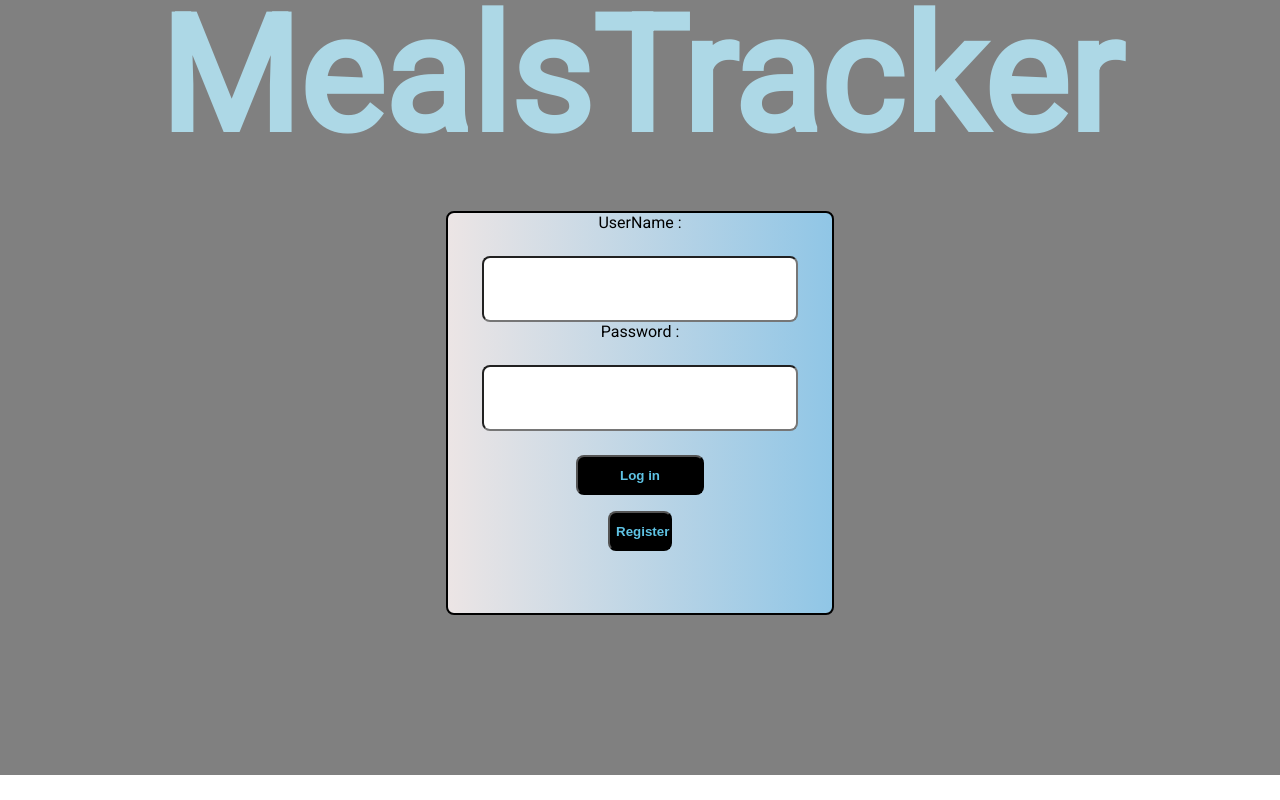
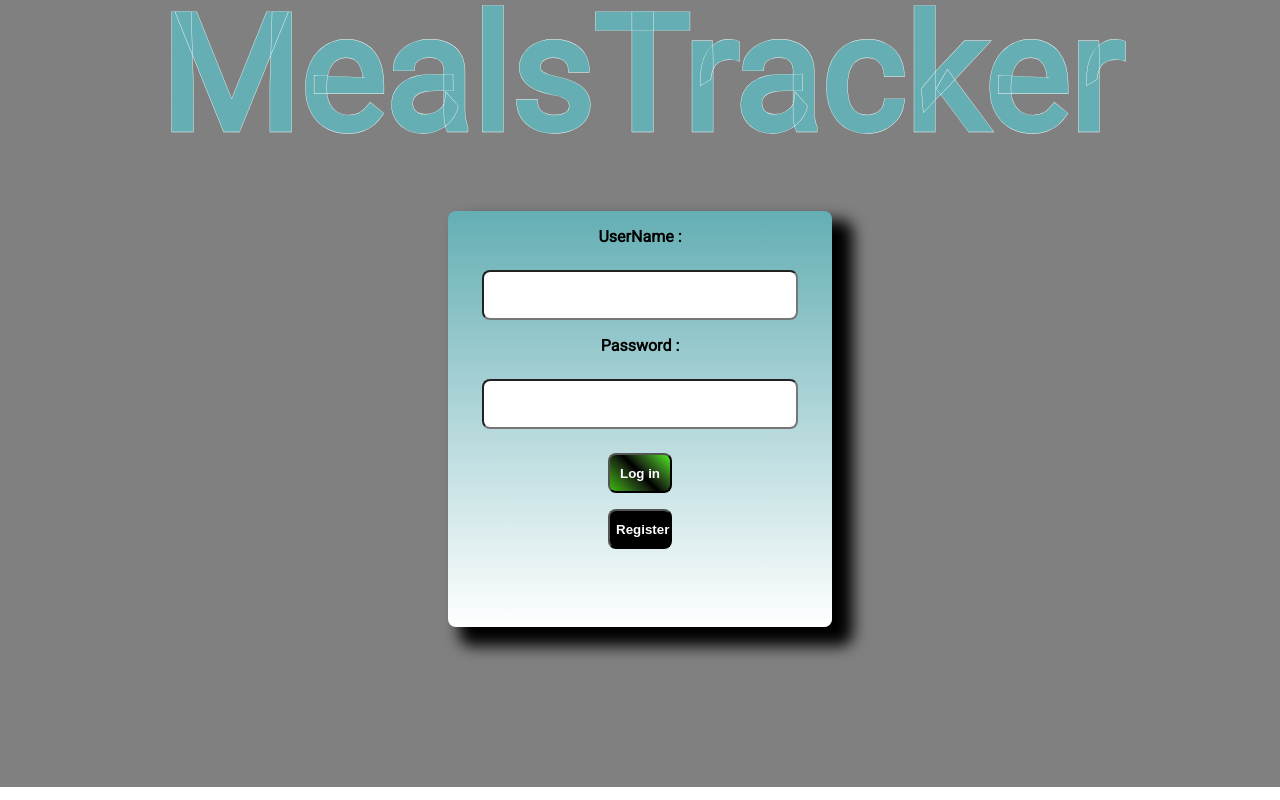
Before and after one commit to TheCanadien/ReactFrontEnd, a React (Create React App) app: page / in a window 1280 px wide. Built offline with nearby package versions, Linux system fonts and the light colour scheme; no server answers.

Commit message:
styled home page

```diff
--- a/package.json
+++ b/package.json
@@ -7,7 +7,9 @@
     "@testing-library/react": "^12.1.2",
     "@testing-library/user-event": "^13.5.0",
     "axios": "^0.25.0",
+    "chart.js": "^3.7.1",
     "react": "^17.0.2",
+    "react-chartjs-2": "^4.0.1",
     "react-dom": "^17.0.2",
     "react-router-dom": "^6.2.1",
     "react-router-hash-link": "^2.4.3",
--- /dev/null
+++ b/src/Components/Graph.js
@@ -0,0 +1,151 @@
+import React, {useEffect, useState} from 'react';
+import {Line} from 'react-chartjs-2';
+import Chart from 'chart.js/auto';
+import axios from 'axios';
+
+const Graph = ({userData}) =>{
+
+    const atoken = JSON.parse(localStorage.getItem('token'));
+    const [currentdate, setCurrentDate] = useState(null);
+    const [previousDate, setPreviousDate] = useState(null);
+
+    useEffect(()=>{
+
+
+
+
+
+    },[currentdate, previousDate]);
+
+   const months = ['January', 'February', 'March', 'April', 'May', 'June', 'July', 'August',
+     'September', 'October', 'November', 'December'];
+
+
+   //  months.forEach(element => console.log(element));
+ const [dates, setDates] = useState([]);
+
+    const calculateMonthPrior = ()=>{
+
+
+
+
+
+
+    }
+
+
+
+
+
+
+    const createDateString = (dateValue) =>{
+
+        let date =  new Date(Date.now());
+        if(dateValue!==undefined){
+         date = new Date(dateValue);
+        }
+       //
+        let num = date.getMonth() + 1;
+        let month = num.toString();
+        let adate = date.getDate().toString();
+        const year = date.getFullYear().toString();
+        if(adate.length === 1){
+            adate = "0" + adate;
+        }
+        if(month.length ===1){
+            month = "0" + month;
+        }
+        return year + "-" + month + "-" + adate;
+    }
+
+
+   // console.log(createDateString());
+
+
+
+
+
+
+
+
+
+
+
+    const getMeals = async () =>{
+        console.log('calling getMeals');
+         await axios.get(`http://18.213.166.93:3000/entry/${currentdate}/${previousDate}${userData.username}`,{ headers:{
+        "content-type": "application/json",
+        "Authorization" : atoken
+      }} )
+        .then(res => {
+        })
+        .catchv(res=>{
+
+        });
+    }
+
+
+   const dateHandler = (e) =>{
+    console.log(e.target.value);
+
+   }
+
+   const datesubmitHandler = (e) =>{
+      e.preventDefault();
+   }
+
+
+
+
+
+
+
+
+    const state = {
+        labels: ['January', 'February', 'March',
+                 'April', 'May'],
+        datasets: [
+          {
+            label: 'Rainfall',
+            fill: false,
+            lineTension: 0.5,
+            backgroundColor: 'rgba(75,192,192,1)',
+            borderColor: 'rgba(0,0,0,1)',
+            borderWidth: 2,
+            data: [65,1, 359, 80, 81, 56]
+          }
+        ]
+      }
+
+
+
+    return(
+        <div>
+ {/*
+<div>
+
+      <input className="graphdate" type='date' onChange={dateHandler}></input>
+          <button onClick={datesubmitHandler} className="changegraphdate" >Change Date</button>
+
+</div>
+ */}
+
+
+            <Line
+        data={state}
+        options={{
+          title:{
+            display:true,
+            text:'Average Rainfall per month',
+            fontSize:20
+          },
+          legend:{
+            display:true,
+            position:'right'
+          }
+        }}
+      /></div>
+    )
+}
+
+export default Graph;
--- a/src/Components/Home.js
+++ b/src/Components/Home.js
@@ -1,5 +1,5 @@
 import axios from 'axios';
-import React, {useEffect, useState} from 'react';
+import React, {useEffect} from 'react';
 import Login from './Login';
 import Register from './Register';
 import {useNavigate} from 'react-router-dom';
--- a/src/Components/Login.js
+++ b/src/Components/Login.js
@@ -24,7 +24,7 @@ const Login = ({isVisible, setVisible, userName, setUserName}) =>{
      "password" : password,
      };
 
-     console.log(userLogin);
+   // console.log(userLogin);
        axios.post('http://18.213.166.93:3000/api/user/login', JSON.stringify(userLogin),{ headers:{
          "content-type": "application/json",
        }}
@@ -36,22 +36,25 @@ const Login = ({isVisible, setVisible, userName, setUserName}) =>{
           console.log('This is the body');
           console.log(res);
           localStorage.setItem('token', JSON.stringify(res.data.accesstoken));
+          setUserName(name);
+          setPassword('');
+          setName('');
+
+          navigate(`/user/${name}`);
+
+
         })
         .catch(error => {
             console.log(error.response);
         })
-    setUserName(name);
-    setPassword('');
-    setName('');
 
-    navigate(`/user/${name}`);
 
   }
 
 
   const makeVisible= (e) =>{
     setVisible(!isVisible);
-    console.log('shit');
+
     e.preventDefault();
 }
 
@@ -71,15 +74,15 @@ const passHandler = (e)=>{
     return(
         <div>
         <form className= {isVisible ? 'makeOpaque' : ''} name="logform">
-      <label>UserName :</label>
+      <label className="logUserLabel">UserName :</label>
        <div> <input value={name} onChange={userHandler} type="text" name="uname"  disabled=   {isVisible ? "disabled" : ''}
 
        /></div>
-       <label>Password :</label>
+       <label className="logPassLabel">Password :</label>
        <div> <input value={password} onChange={passHandler}type="password" name="pword" disabled=   {isVisible ? "disabled" : ''}
        /></div>
         <div>
-        <input className="subButton" onClick={submitHandler}  type="submit" value="Log in" disabled=   {isVisible ? "disabled" : ''}
+        <input className="logbutton" onClick={submitHandler}  type="submit" value="Log in" disabled=   {isVisible ? "disabled" : ''}
         />
         </div>
         <button className={isVisible ? "invisiblebutton" : 'registerbutton'} onClick={makeVisible}
--- a/src/Components/Register.js
+++ b/src/Components/Register.js
@@ -79,13 +79,13 @@ setName('');
         <div>
      <form className= {isVisible ? 'makeVisibile' : 'makeInvisible'} id="registerForm">
 
-    <label> UserName :</label>
+    <label className="usernameLabel"> UserName :</label>
         <div><input value={name} onChange={userHandler}  type="text" name="username2" /></div>
-         <label>Email :</label>
+         <label className="emailLabel">Email :</label>
          <div> <input value={email} onChange={emailHandler}type="email" name="email" /></div>
-         <label> Password:</label>
+         <label className="passwordLabel"> Password:</label>
          <div><input value={password} onChange={passHandler} type="password" name="password2"/></div>
-        <input className="registersubButton" onClick={submitHandler} type="submit" value="Submit" />
+        <input className="regsubButton" onClick={submitHandler} type="submit" value="Register" />
       <div>  <button className={isVisible ? "closeButton" : 'makeInvisible'} onClick={makeInvisible}>X</button></div>
    </form>
    </div>
--- a/src/Components/SearchFoods.js
+++ b/src/Components/SearchFoods.js
@@ -156,7 +156,7 @@ const submitGramsHandler = (e)=>{
             <ul className={foundFoods.length >0 ? "foundFoods" : "hidden"}>
         {foundFoods.map(item =>(
            <li   key={item.id}className ="foodsList">
-          <HashLink className="hashlink" onClick={(e)=>clickHandler(e,item)} className='foodlinks' to="#fooddetails">
+          <HashLink  onClick={(e)=>clickHandler(e,item)} className='foodlinks' to="#fooddetails">
           {item.food_type}
           </HashLink>
 
--- a/src/Components/User.js
+++ b/src/Components/User.js
@@ -2,7 +2,6 @@ import React, {useState} from 'react';
 import UserInfo from './UserInfo';
 import Meals from './Meals';
 import '../User.scss';
-import SearchFoods from './SearchFoods';
 
 
 const User = () =>{
--- a/src/Components/UserInfo.js
+++ b/src/Components/UserInfo.js
@@ -1,11 +1,14 @@
 import React, {useState, useEffect} from 'react';
 import axios from 'axios';
 import '../User.scss';
+//import Graph from './Graph';
+import {useNavigate} from 'react-router-dom';
+
 
 const UserInfo =({userData, setUserData})=>{
 
     const atoken = JSON.parse(localStorage.getItem('token'));
-
+    let navigate = useNavigate();
 
   const [userData1, setUserData1] = useState({});
 
@@ -27,6 +30,9 @@ const UserInfo =({userData, setUserData})=>{
          })
          .catch(error => {
              console.log(error.response);
+             if(error.response.data === 'Access Denied'){
+              navigate('/');
+             }
          })
 
       };
@@ -96,7 +102,9 @@ const editForm = ()=>{
 
 return(
 <div className="editText">
-
+  <div>
+  {/*<Graph userData={userData}/>*/}
+  </div>
 <div name="auser" className="user">
        <div>Username: {userData.username}</div>
        <div>Profile Public: {JSON.stringify(userData.public)}</div>
--- a/src/Home.scss
+++ b/src/Home.scss
@@ -1,16 +1,18 @@
 
 .makeVisibile{
-    background: linear-gradient(to right, #ece5e5, #90c6e6);
+   // background: linear-gradient(to right, #ece5e5, #90c6e6);
+   background-color:rgba(69,226,238,0.4741246840533089) ;
     width: 30vw;
     height: 63vh;
     border-radius: 1.0vh;
-    margin: auto;
-    border: .25vh solid black;
-    margin-left: 25%;
+    -webkit-box-shadow: 16px 14px 15px 5px #000000;
+    box-shadow: 16px 14px 15px 5px #000000;
+    margin-left: 30vw;
+    padding-top: 2vh;
 }
 .registerbutton{
  margin-top: 2vh;
- color:  rgb(95, 195, 228);
+ color:  white;
 }
 
 
@@ -21,7 +23,8 @@
 
 
 .makeOpaque{
-    opacity: 0.3;
+    //opacity: 0.3;
+    display:none;
 }
 
 label {
@@ -41,7 +44,7 @@ input.subButton, input.registersubButton{
 
 form[name=logform]{
 
-    background: linear-gradient(to right, #ece5e5, #90c6e6);
+    background: linear-gradient(0deg, rgba(255,255,255,1) 0%, rgba(69,226,238,0.4741246840533089) 100%);
     width: 30vw;
     height: 50vh;
     border-radius: 1.0vh;
@@ -49,13 +52,15 @@ form[name=logform]{
     justify-content: center;
     align-items: center;
     align-items: center;
-    border: .25vh solid black;
+    -webkit-box-shadow: 16px 14px 15px 5px #000000;
+    box-shadow: 16px 14px 15px 5px #000000;
+    padding-top: 2vh;
 }
 
 
 input[name=uname], input[name=pword], input[name=email], input[name=username2], input[name=password2] {
     border-radius: 1vh;
-    padding-top: 3vh;
+    padding-top: 1vh;
     margin-top: 3vh;
     width: 80%;
     font-size: 4vh;
@@ -86,13 +91,103 @@ button{
 .Logo{
     text-align: center;
     font-size: 20vh;
-    color: lightblue;
+    color: rgba(69,226,238,0.4741246840533089);
+    -webkit-text-stroke: 0.05vh white;
     font-weight: bold;
     margin-top: -2vh;
     padding-bottom: 5vh;
 }
 
 .closeButton{
+    color: white;
+    background-image: linear-gradient(
+        45deg,
+        hsl(350deg 100% 37%) 0%,
+        hsl(353deg 87% 35%) 11%,
+        hsl(356deg 78% 32%) 22%,
+        hsl(358deg 71% 29%) 33%,
+        hsl(360deg 65% 25%) 44%,
+        hsl(2deg 63% 20%) 56%,
+        hsl(4deg 60% 16%) 67%,
+        hsl(9deg 59% 11%) 78%,
+        hsl(12deg 64% 7%) 89%,
+        hsl(0deg 0% 0%) 100%
+      );
+      font-weight: bold;
+      font-size: 2.5vh;
+}
 
-    color:red;
+.logbutton{
+    background-image: linear-gradient(
+        45deg,
+        hsl(101deg 100% 37%) 0%,
+        hsl(103deg 81% 32%) 10%,
+        hsl(103deg 69% 26%) 20%,
+        hsl(103deg 58% 18%) 30%,
+        hsl(100deg 45% 11%) 40%,
+        hsl(0deg 0% 0%) 50%,
+        hsl(104deg 43% 13%) 60%,
+        hsl(106deg 55% 23%) 70%,
+        hsl(107deg 64% 33%) 80%,
+        hsl(107deg 71% 43%) 90%,
+        hsl(107deg 88% 53%) 100%
+      );
+
+      height: 5vh;
+      width: 5vw;
+      border-radius: 1.0vh;
+      margin-top: 3vh;
+      font-weight: bold;
+      color: white;
 }
+
+.regsubButton{
+    height: 5vh;
+    width: 5vw;
+    border-radius: 1.0vh;
+    margin-top: 3vh;
+    font-weight: bold;
+    color: white;
+    background-image: linear-gradient(
+        45deg,
+        hsl(101deg 100% 37%) 0%,
+        hsl(103deg 81% 32%) 10%,
+        hsl(103deg 69% 26%) 20%,
+        hsl(103deg 58% 18%) 30%,
+        hsl(100deg 45% 11%) 40%,
+        hsl(0deg 0% 0%) 50%,
+        hsl(104deg 43% 13%) 60%,
+        hsl(106deg 55% 23%) 70%,
+        hsl(107deg 64% 33%) 80%,
+        hsl(107deg 71% 43%) 90%,
+        hsl(107deg 88% 53%) 100%
+      );
+
+}
+
+.usernameLabel{
+    font-weight: bold;
+    padding-top: 0.5vh;
+    color: black;
+}
+
+.emailLabel{
+    font-weight: bold;
+    padding-top: 2vh;
+    color: black;
+}
+
+.passwordLabel{
+    font-weight: bold;
+    color: black;
+    padding-top: 2vh;
+}
+
+.logUserLabel{
+    font-weight: bold;
+}
+
+.logPassLabel{
+    padding-top: 2vh;
+    font-weight: bold;
+}
--- a/src/Meals.scss
+++ b/src/Meals.scss
@@ -183,7 +183,7 @@ input.inputeditcalories{
     border-radius: 1vh;
     height: 4vh;
     width:5vw;
-   align-items: left;
+   text-align: center;
 }
 
 [name=foodsubform]{
@@ -210,6 +210,7 @@ input.inputeditcalories{
     height: 4vh;
     width: 10vw;
     border-radius: 1vh;
+    text-align: center;
 
 }
 
--- a/src/User.scss
+++ b/src/User.scss
@@ -62,6 +62,7 @@ label{
    height: 4vh;
    border-radius: 1.0vh;
    width: 14vw;
+   text-align: center;
 }
 
 
@@ -125,6 +126,7 @@ button.mealssubbutton{
 .editVisible{
     padding-top: 2vh;
     padding-right: 1vw;
+    font-weight: bold;
 }
 
 .heightinput{
```
Also changed, not shown: src/Components/Meals.js (+10 -4 lines), 1 other file (tests, documents, lock files or other folders).
